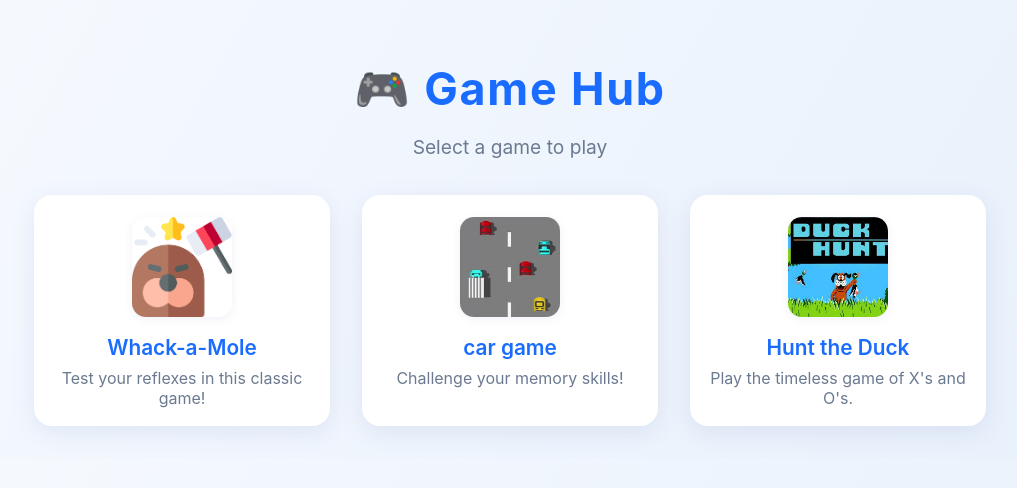
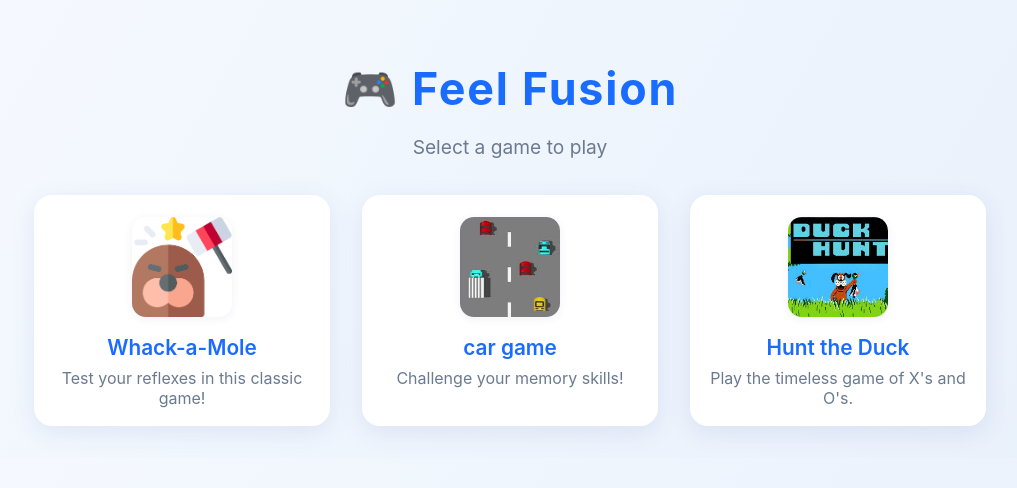
Before and after one commit to KatreGaurav0329/FeelFusion-Adaptive-Emotion-Based-Gaming-hub, a plain HTML site: page home.html in a window 1280 px wide. Shown: the whole page, without its empty margins (130-1147 px from the left). Drawn offline with Linux system fonts and the light colour scheme.

Commit message:
Name change

```diff
--- a/home.html
+++ b/home.html
@@ -3,13 +3,13 @@
 <head>
   <meta charset="UTF-8">
   <meta name="viewport" content="width=device-width, initial-scale=1.0">
-  <title>Game Hub</title>
+  <title>Feel Fusion</title>
   <link rel="stylesheet" href="homepage.css">
 </head>
 <body>
   <div class="home-container">
     <header>
-      <h1>🎮 Game Hub</h1>
+      <h1>🎮 Feel Fusion</h1>
       <p>Select a game to play</p>
     </header>
     <div class="games-grid">
```
